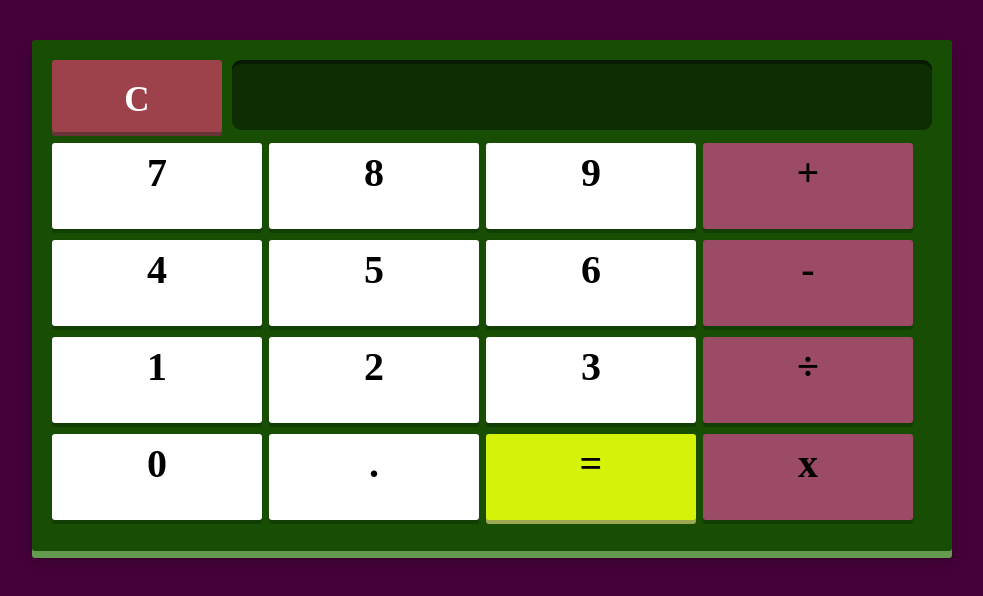
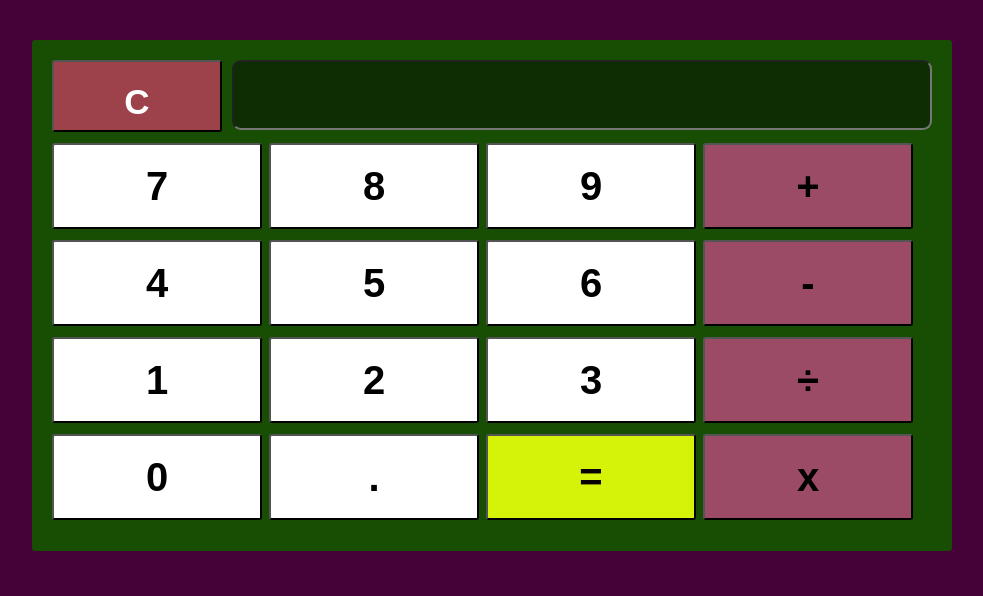
Before and after one commit to PanahovKh/Calculator, a website: page src/index.html in a window 1280 px wide. Shown: the whole page, without its empty margins (148-1131 px from the left). Drawn offline with Linux system fonts and the light colour scheme.

Commit message:
latest apdate

```diff
--- a/src/calc.js
+++ b/src/calc.js
@@ -1,27 +1,60 @@
-let keys = document.querySelectorAll('#calculator span');
-let operators = ['+', '-', 'x', '÷'];
+const display = document.querySelector('input#screen');
+let = firstNumber = "";
+let = secondNumber = "";
+let operationSign = "";
+let result = 0;
 
+function clearDisplay() {
+	display.value = "";
+};
 
-for(let i = 0; i < keys.length; i++) {
-	keys[i].onclick = function(e) {
+function insert(value) {
+	display.value += value
+};
 
-		let input = document.querySelector('.screen');
-		let inputVal = input.innerHTML;
-		let btnVal = this.innerHTML;
+function getSign(sign) {
+	firstNumber = display.value;
 
-		if(btnVal == 'C') {
-			input.innerHTML = '';
-		}
+	clearDisplay();
+	if(!firstNumber) {
+		return;
+	}
+	operationSign = sign;
+}
 
-		else if(btnVal == '=') {
-			let equation = inputVal;
-			let lastChar = equation[equation.length - 1];
+function checkVariables() {
+	secondNumber = display.value;
 
-		}
+	clearDisplay();
 
-		else if(operators.indexOf(btnVal) > -1) {
-			var lastChar = inputVal[inputVal.length - 1];
-						}
-		}
+	if (!secondNumber) {
+		return;
+	}
+	getResult();
 
 }
+
+const getSum = () => +firstNumber + +secondNumber;
+const getSubtraction = () => +firstNumber - +secondNumber;
+const getMultiplication = () => +firstNumber * +secondNumber;
+const getDevision = () => +firstNumber / +secondNumber;
+
+function getResult () {
+	switch (operationSign) {
+		case '+':
+			result = getSum();
+			break;
+		case '-':
+			result = getSubtraction();
+			break;
+		case '*':
+			result = getMultiplication();
+			break;
+		case '/':
+			result = getDevision();
+			break;
+		default:
+			return;
+	}
+	display.value = result;
+}
--- a/src/index.html
+++ b/src/index.html
@@ -7,30 +7,30 @@
     <title>CALCULATOR</title>
 </head>
 <body>
-
     <div id="calculator">
         <div class="top">
-            <span class="clear">C</span>
-            <div class="screen"></div>
+            <button class = "clear" onclick="clearDisplay()">C</button>
+            <input id = "screen" type="text" value="" readonly></input>
         </div>
-
-        <div class="keys">
-            <span>7</span>
-            <span>8</span>
-            <span>9</span>
-            <span class="operator">+</span>
-            <span>4</span>
-            <span>5</span>
-            <span>6</span>
-            <span class="operator">-</span>
-            <span>1</span>
-            <span>2</span>
-            <span>3</span>
-            <span class="operator">÷</span>
-            <span>0</span>
-            <span>.</span>
-            <span class="eval">=</span>
-            <span class="operator">x</span>
+    <div class="keys">
+                    <button class="number" onclick="insert('7')">7</button>
+                    <button class="number" onclick="insert('8')">8</button>
+                    <button class="number" onclick="insert('9')">9</button>
+                    <button class="operator" onclick="getSign('+')">+</button>
+                    <button class="number" onclick="insert('4')">4</button>
+                    <button class="number" onclick="insert('5')">5</button>
+                    <button class="number" onclick="insert('6')">6</button>
+                    <button class="operator" onclick="getSign('-')">-</button>
+                    <button class="number" onclick="insert('1')">1</button>
+                    <button class="number" onclick="insert('2')">2</button>
+                    <button class="number" onclick="insert('3')">3</button>
+                    <button class="operator" onclick="getSign('/')">÷</button>
+                    <button class="number" onclick="insert('0')">0</button>
+                    <button onclick="insert('.')">.</button>
+                    <button class="eval" onclick="checkVariables()">=</button>
+                    <button class="operator" onclick="getSign('*')">x</button>
+                </div>
+            </div>
         </div>
     </div>
 
--- a/src/style.css
+++ b/src/style.css
@@ -2,6 +2,7 @@
 	margin: 0;
 	padding: 0;
 	box-sizing: border-box;
+	outline: none;
 	font: Arial, sans-serif bold 14px;
 }
 
@@ -16,7 +17,6 @@ html {
 	padding: 20px;
 	background: #184d04;
 	border-radius: 3px;
-	box-shadow: 0px 7px #639c4e, 0px 10px 15px rgba(0, 0, 0, 0.2);
 	}
 
 
@@ -34,67 +34,57 @@ html {
 	}
 }
 
-
-/* Top portion */
-.top span.clear {
+.top button.clear {
 	float: left;
 }
 
-/* Inset shadow on the screen to create indent */
-.top .screen {
+.top #screen {
 	float: right;
 	padding: 0 10px;
 	background: rgba(0, 0, 0, 0.41);
 	border-radius: 9px;
-	box-shadow: inset 0px 4px rgba(0, 0, 0, 0.41);
-
-	/* Typography */
 	font-size: 32px;
 	line-height: 40px;
 	color: white;
 	text-shadow: 1px 1px 2px rgba(0, 0, 0, 0.2);
 	text-align: right;
+	text-align: end;
 	letter-spacing: 1px;
 }
 
 @media(min-width: 600px) {
-	.top .screen {
+	.top #screen {
 		height: 70px;
 		width: 700px;
 		font-size: 65px;
 		line-height: 80px;
-		text-align: end;
 			}
 }
 
 @media(max-width: 599px) {
-	.top .screen {
+	.top #screen {
 		height: 40px;
 		width: 212px;
 		font-size: 18px;
-		text-align: end;
-
 	}
 }
 
-/* Clear floats */
 .keys, .top {overflow: hidden;}
 
-.keys span, .top span.clear {
+.keys button, .top button.clear {
 	float: left;
 	position: relative;
 	top: 0;
 	cursor: pointer;
 	background: white;
 	border-radius: 3px;
-	box-shadow: 0px 4px rgba(0, 0, 0, 0.2);
 	margin: 0 7px 11px 0;
 	text-align: center;
 	user-select: none;
 	transition: all 0.2s ease;
 }
 @media(min-width: 600px) {
-	.keys span {
+	.keys button {
 		width: 210px;
 		height: 86px;
 		line-height: 60px;
@@ -106,7 +96,7 @@ html {
 }
 
 @media(max-width: 599px) {
-	.keys span{
+	.keys button{
 		width: 66px;
 		height: 36px;
 		line-height: 36px;
@@ -114,27 +104,22 @@ html {
 	}
 }
 
-
-/* Remove right margins from operator keys */
-/* style different type of keys (operators/evaluate/clear) differently */
-.keys span.operator {
+.keys button.operator {
 	background: rgb(156, 75, 102);
 	margin-right: 0;
 }
 
-.keys span.eval {
+.keys button.eval {
 	background: #d4f309;
-	box-shadow: 0px 4px #9da853;
 	color: #080000;
 }
 
-.top span.clear {
+.top button.clear {
 	background: #9d424a;
-	box-shadow: 0px 4px #683337;
 	color: white;
 }
 @media (max-width: 599px) {
-	.top span.clear {
+	.top button.clear {
 		width: 65px;
 		height: 35px;
 		line-height: 38px;
@@ -144,7 +129,7 @@ html {
 }
 
 @media (min-width: 600px) {
-	.top span.clear {
+	.top button.clear {
 		width: 170px;
 		height: 72px;
 		line-height: 80px;
@@ -153,44 +138,27 @@ html {
 	}
 }
 
-/* Some hover effects */
-.keys span:hover {
+.keys button:hover {
 	background: #9c89f6;
-	box-shadow: 0px 4px #6b54d3;
 	color: white;
 }
 
-.keys span.eval:hover {
+.keys button.eval:hover {
 	background: #abb850;
-	box-shadow: 0px 4px #717a33;
 	color: #ffffff;
 }
 
-.keys span.operator:hover {
+.keys button.operator:hover {
 	background: #fc0966;
-	box-shadow: 0px 4px #e95959;
 	color: #ffffff;
 }
 
-.top span.clear:hover {
+.top button.clear:hover {
 	background: #f68991;
-	box-shadow: 0px 4px #d3545d;
 	color: white;
 }
 
-/* Simulating "pressed" effect on active state of the keys by removing the box-shadow and moving the keys down a bit */
-.keys span:active {
-	box-shadow: 0px 0px #6b54d3;
+.keys button:active {
 	top: 4px;
 	border-radius: 10px;
 }
-
-.keys span.eval:active {
-	box-shadow: 0px 0px #717a33;
-	top: 4px;
-}
-
-.top span.clear:active {
-	box-shadow: 0px 0px #d3545d;
-    top: 4px;
-}
```
Also changed, not shown: package.json (+6 -2 lines), src/test/index.test.js (+8 -0 lines), 1 other file. Lines whose indentation alone changed are shown as unchanged.
